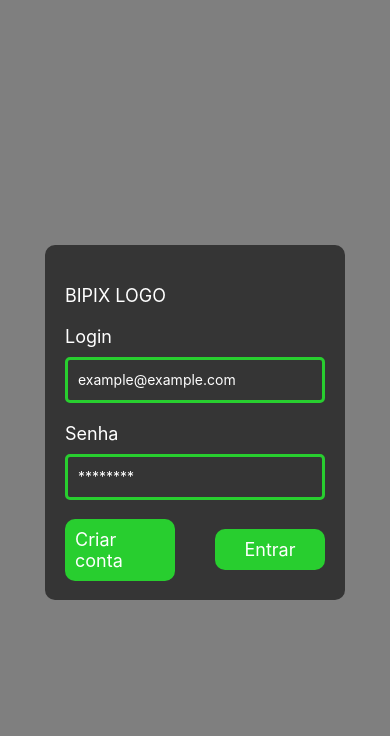
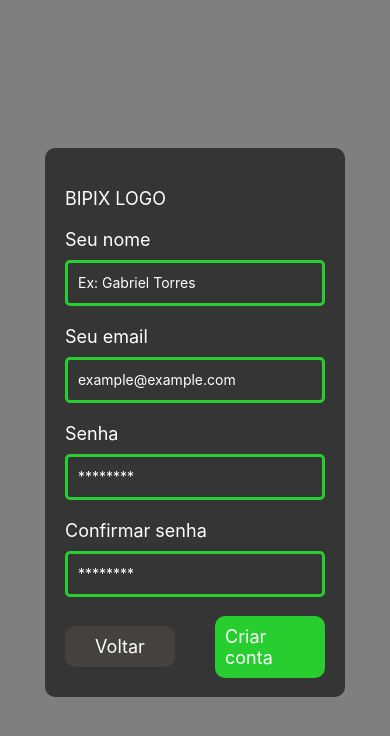
Before and after one commit to cisuno7/app-video-chamada, a React Native app: screen /Login in a window 390 px wide. Shown: the top 736 px of the page. Built offline with nearby package versions, Linux system fonts and the light colour scheme.

Commit message:
:add: validações do signUp feitas

```diff
--- a/App.js
+++ b/App.js
@@ -1,6 +1,6 @@
 import React from 'react';
 import Login from './views/Login';
-import LoseGame from './views/LoseGame';
+import SignUp from './views/SignUp';
 
 
 
@@ -8,7 +8,7 @@ import LoseGame from './views/LoseGame';
 const AppContainer = () => {
   return (
     <>
-      <Login/>
+      <SignUp />
     </>
   )
 }
--- a/views/SignUp.js
+++ b/views/SignUp.js
@@ -1,14 +1,35 @@
 import React from 'react';
-import { View, Text, TextInput, StyleSheet, Pressable } from 'react-native';
+import { View, Text, TextInput, StyleSheet, Pressable, Alert } from 'react-native';
 import axios from 'axios';
 
 
 const SignUp = () => {
     const [username, setLogin] = React.useState('');
-    const [password, setPasswd] = React.useState('');
-    const [email, setemail] = React.useState('');
+    const [password, setPassword] = React.useState('');
+    const [confirmPassword, setConfirmPassword] = React.useState('');
+    const [email, setEmail] = React.useState('');
 
     const handleSignUp = () => {
+        const validEmail = /^\w+([\.-]?\w+)*@\w+([\.-]?\w+)*(\.\w{2,3})+$/;
+        const validSenha = /^(?=.*[a-zA-Z])(?=.*[0-9])(?=.*[!@#$%*()_+^&}{:;?.])(?:([0-9a-zA-Z!@#$%;*(){}_+^&])(?!\1)){6,}$/;
+
+        if(!username || !email || !password || !confirmPassword ) {
+            Alert.alert('Preencha os campos','Todos os campos devem ser preenchidos.');
+            console.log('Todos os campos devem ser preenchidos.');
+        }
+        if(validEmail.test(email) === false) {
+            Alert.alert('Email','Formato do email incorreto.');
+            console.log('Formato do email incorreto');
+        }
+        if(validSenha.test(password) === false) {
+            Alert.alert('Senha','A senha deve possuir 8 caracteres, sendo 1 letra maiúscula, 1 minúscula e 1 caractere especial.');
+            console.log('A senha deve possuir no mínimo 8 caracteres, sendo 1 letra maiúscula e 1 minúscula.');
+        }
+        if(confirmPassword !== password) {
+            Alert.alert('Senha','As senhas devem ser iguais.');
+            console.log('senhas diferentes');
+        }
+        else {
             axios.post('http://localhost:3000/signup', {
             username: username,
             email: email,
@@ -19,7 +40,10 @@ const SignUp = () => {
             }).catch(error => {
                 console.error(error);
             });
+        }
+
     };
+
 
     return (
     <View style={styles.container}>
@@ -31,7 +55,7 @@ const SignUp = () => {
                     style={styles.input}
                     placeholder="Ex: Gabriel Torres"
                     onChangeText={newLogin => setLogin(newLogin)}
-                    defaultValue={login}
+                    defaultValue={username}
                     />
             </View>
             <View style={styles.InputBox}>
@@ -39,7 +63,7 @@ const SignUp = () => {
                 <TextInput
                     style={styles.input}
                     placeholder="example@example.com"
-                    onChangeText={newEmail => setemail(newEmail)}
+                    onChangeText={newEmail => setEmail(newEmail)}
                     defaultValue={email}
                     />
             </View>
@@ -49,8 +73,8 @@ const SignUp = () => {
                     style={styles.input}
                     secureTextEntry={true}
                     placeholder="********"
-                    onChangeText={newPass => setPasswd(newPass)}
-                    defaultValue={Passwd}
+                    onChangeText={newPass => setPassword(newPass)}
+                    defaultValue={password}
                     />
             </View>
             <View style={styles.InputBox}>
@@ -59,8 +83,8 @@ const SignUp = () => {
                     style={styles.input}
                     secureTextEntry={true}
                     placeholder="********"
-                    onChangeText={newPass => setPasswd(newPass)}
-                    defaultValue={passwd}
+                    onChangeText={newPassConfirm => setConfirmPassword(newPassConfirm)}
+                    defaultValue={confirmPassword}
                     />
             </View>
             <View style={styles.btnBox}>
```
Also changed, not shown: api/routes.js (renamed from API/API/routes.js). Lines whose indentation alone changed are shown as unchanged.
